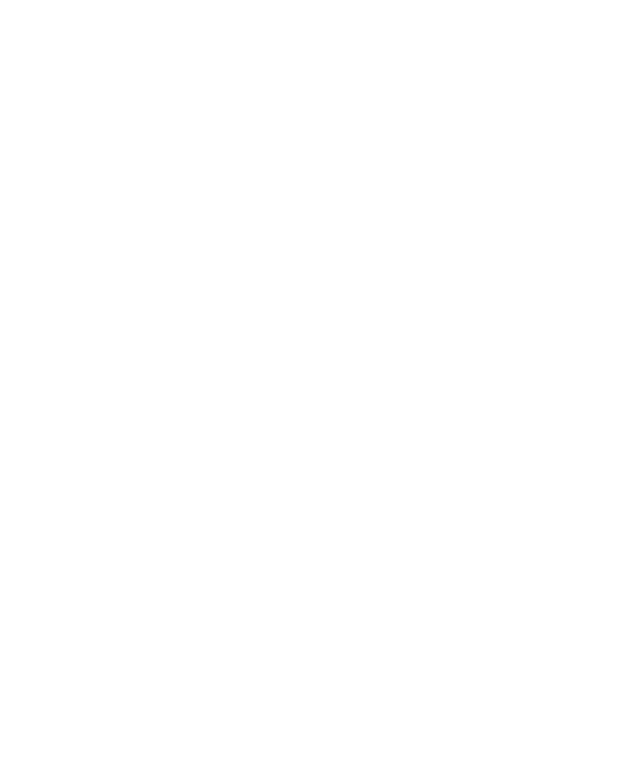
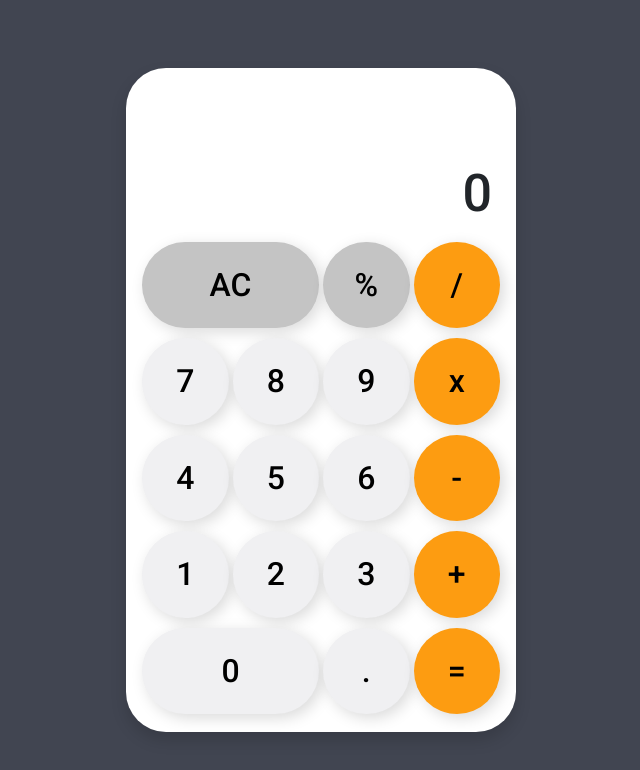
Before and after one commit to hisammbm/kuis-praktikum-1-if7, a plain HTML site: page index.html in a window 1280 px wide. Shown: the whole page, without its empty margins (319-959 px from the left). Drawn offline with nearby package versions, Linux system fonts and the light colour scheme.

Commit message:
view: view calculator complete

```diff
--- a/css/style.css
+++ b/css/style.css
@@ -0,0 +1,80 @@
+@import url('https://fonts.googleapis.com/css2?family=Roboto:wght@500&display=swap');
+
+* {
+    margin: 0;
+    padding: 0;
+    font-family: 'Roboto', sans-serif;
+}
+
+body {
+    background-color: #414551;
+}
+
+div.main {
+    height: 100vh;
+    display: flex;
+    justify-content: center;
+    align-items: center;
+}
+
+div.calculator {
+    background-color: #fff;
+    height: 664px;
+    width: 390px;
+    border-radius: 40px;
+    overflow: hidden;
+}
+
+div.result {
+    height: 250px;
+    width: 100%;
+}
+
+h1.number {
+    font-size: 52px;
+}
+
+div.col-3 {
+    margin-bottom: 6px;
+}
+
+div.col-3 > button.btn {
+    width: 100%;
+    height: 86.5px;
+    font-size: 32px;
+}
+
+div.col-3 > button.btn.btn-angka {
+    background-color: #F0F0F2;
+    color: black;
+}
+
+div.col-6 > button.btn.btn-angka {
+    background-color: #F0F0F2;
+    color: black;
+}
+
+div.col-3 > button.btn.btn-others {
+    background-color: #C4C4C4;
+    color: black;
+}
+
+div.col-6 > button.btn.btn-others {
+    background-color: #C4C4C4;
+    color: black;
+}
+
+div.col-3 > button.btn.btn-operator {
+    background-color: #FD9C11;
+    color: black;
+}
+
+div.col-6 > button.btn {
+    width: 100%;
+    height: 86.5px;
+    font-size: 32px;
+}
+
+.shadow-sm {
+    box-shadow: 4px 4px 15px 0px rgba(0, 0, 0, 0.15) !important;
+}
--- a/index.html
+++ b/index.html
@@ -4,9 +4,77 @@
     <meta charset="UTF-8">
     <meta http-equiv="X-UA-Compatible" content="IE=edge">
     <meta name="viewport" content="width=device-width, initial-scale=1.0">
-    <title>Document</title>
+    <title>Calculator</title>
+    <link href="https://cdn.jsdelivr.net/npm/bootstrap@5.3.0-alpha3/dist/css/bootstrap.min.css" rel="stylesheet">
+    <link rel="stylesheet" href="./css/style.css">
 </head>
 <body>
-
+    <div class="container d-flex justify-content-center align-items-center">
+        <div class="main">
+            <div class="calculator shadow d-flex flex-column">
+                <div class="result px-4 py-2 d-flex align-items-end justify-content-end">
+                    <h1 class="number m-0">0</h1>
+                </div>
+                <div class="buttons px-3 py-2 mb-1">
+                    <div class="row g-1">
+                        <div class="col-6">
+                            <button class="btn rounded-pill shadow-sm btn-others">AC</button>
+                        </div>
+                        <div class="col-3">
+                            <button class="btn rounded-circle shadow-sm btn-others">%</button>
+                        </div>
+                        <div class="col-3">
+                            <button class="btn rounded-circle shadow-sm btn-operator">/</button>
+                        </div>
+                        <div class="col-3">
+                            <button class="btn rounded-circle shadow-sm btn-angka">7</button>
+                        </div>
+                        <div class="col-3">
+                            <button class="btn rounded-circle shadow-sm btn-angka">8</button>
+                        </div>
+                        <div class="col-3">
+                            <button class="btn rounded-circle shadow-sm btn-angka">9</button>
+                        </div>
+                        <div class="col-3">
+                            <button class="btn rounded-circle shadow-sm btn-operator">x</button>
+                        </div>
+                        <div class="col-3">
+                            <button class="btn rounded-circle shadow-sm btn-angka">4</button>
+                        </div>
+                        <div class="col-3">
+                            <button class="btn rounded-circle shadow-sm btn-angka">5</button>
+                        </div>
+                        <div class="col-3">
+                            <button class="btn rounded-circle shadow-sm btn-angka">6</button>
+                        </div>
+                        <div class="col-3">
+                            <button class="btn rounded-circle shadow-sm btn-operator">-</button>
+                        </div>
+                        <div class="col-3">
+                            <button class="btn rounded-circle shadow-sm btn-angka">1</button>
+                        </div>
+                        <div class="col-3">
+                            <button class="btn rounded-circle shadow-sm btn-angka">2</button>
+                        </div>
+                        <div class="col-3">
+                            <button class="btn rounded-circle shadow-sm btn-angka">3</button>
+                        </div>
+                        <div class="col-3">
+                            <button class="btn rounded-circle shadow-sm btn-operator">+</button>
+                        </div>
+                        <div class="col-6">
+                            <button class="btn rounded-pill shadow-sm btn-angka">0</button>
+                        </div>
+                        <div class="col-3">
+                            <button class="btn rounded-circle shadow-sm btn-angka">.</button>
+                        </div>
+                        <div class="col-3">
+                            <button class="btn rounded-circle shadow-sm btn-operator">=</button>
+                        </div>
+                    </div>
+                </div>
+            </div>
+        </div>
+    </div>
 </body>
 </html>
```
